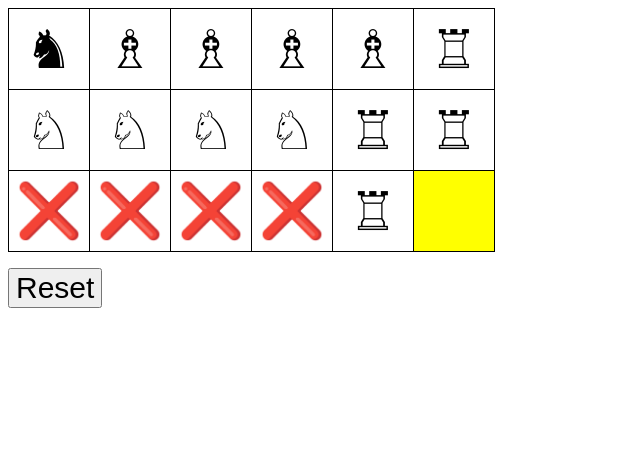
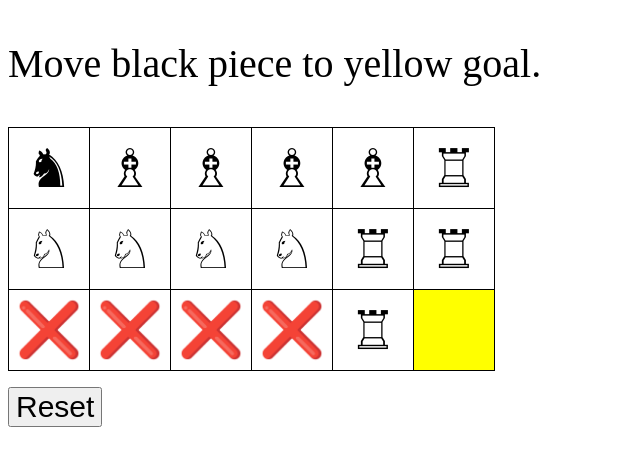
Before and after one commit to lzw75/lzw75.github.io, a plain HTML site: page games/chessboard_1.html in a window 1280 px wide. Shown: the whole page, without its empty margins (0-640 px from the left). Drawn offline with Linux system fonts and the light colour scheme.

Commit message:
Update chessboard_1.html

```diff
--- a/games/chessboard_1.html
+++ b/games/chessboard_1.html
@@ -22,6 +22,9 @@
     </style>
 </head>
 <body>
+<p style="font-size:30pt">
+Move black piece to yellow goal.
+</p>
     <table id = "mytable">
         <tr>
             <td id = "2_2"></td>
```
